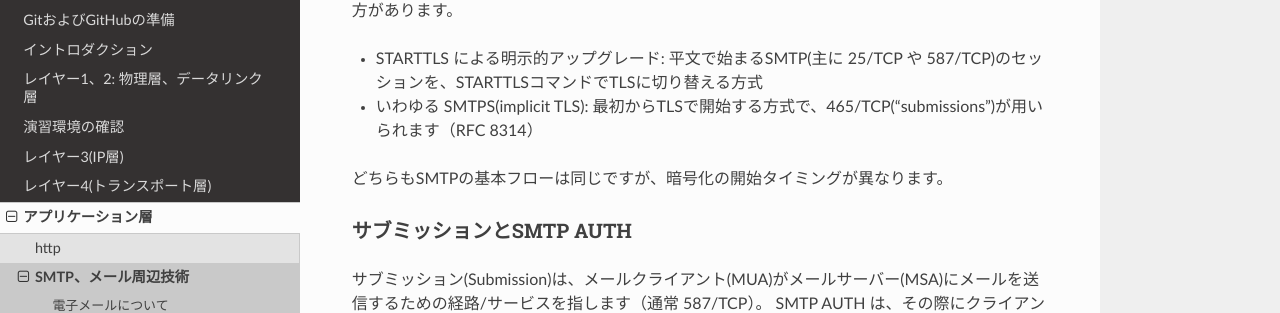
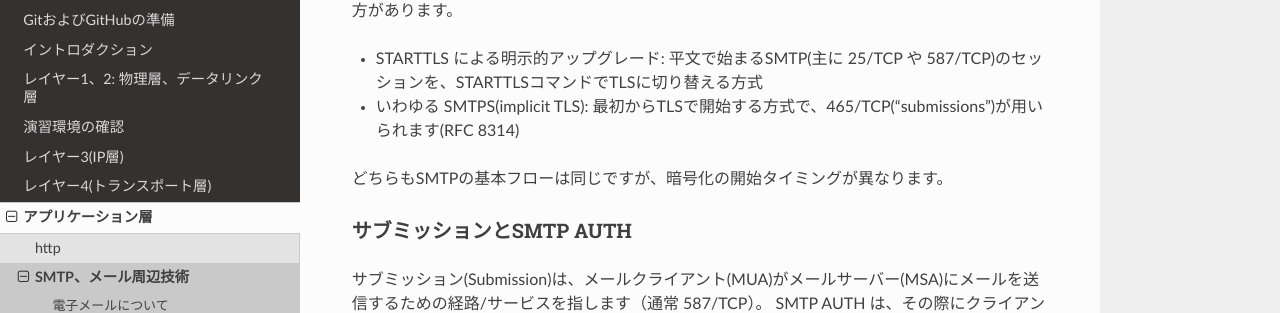
Before and after one commit to densuke/2025-network-doc, a Sphinx documentation site: the page built from source/app/smtp/smtp-flow.md, in a window 1280 px wide and 900 px high, scrolled down 874 px. Shown: the part 161-474 px from the top of the window. Built offline with Sphinx 7.4.7 and the Read the Docs theme 3.1.0, drawn with Linux system fonts in a browser that asks for light colours.

Commit message:
全角記号の検出(対応)
Co-authored-by: gemini-code-assist[bot] <176961590+gemini-code-assist[bot]@users.noreply.github.com>

```diff
--- a/source/app/smtp/smtp-flow.md
+++ b/source/app/smtp/smtp-flow.md
@@ -29,7 +29,7 @@ ESMTP(Extended SMTP)は、SMTPの拡張版であり、追加のコマンドや
 SMTPSは、SMTP over SSL/TLSの略で、SMTP通信を暗号化するための方式です。主に2つのやり方があります。
 
 - STARTTLS による明示的アップグレード: 平文で始まるSMTP(主に 25/TCP や 587/TCP)のセッションを、STARTTLSコマンドでTLSに切り替える方式
-- いわゆる SMTPS(implicit TLS): 最初からTLSで開始する方式で、465/TCP(“submissions”)が用いられます（RFC 8314）
+- いわゆる SMTPS(implicit TLS): 最初からTLSで開始する方式で、465/TCP(“submissions”)が用いられます(RFC 8314)
 
 どちらもSMTPの基本フローは同じですが、暗号化の開始タイミングが異なります。
 
```
